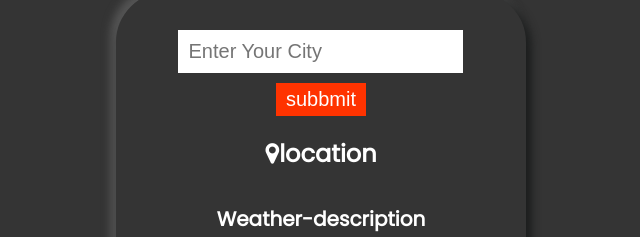
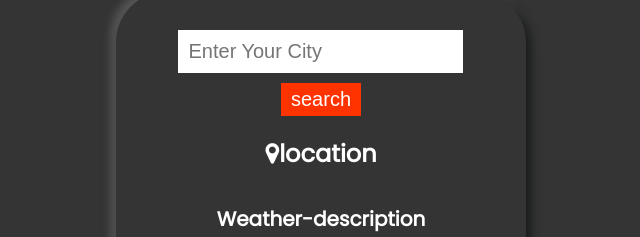
Before and after one commit to mursaleenmk3/weather-App, a plain HTML site: page index.html in a window 1280 px wide. Shown: the part 118-355 px from the top of the page, 319-959 px from the left. Drawn offline with nearby package versions, Linux system fonts and the light colour scheme.

Commit message:
Update index.html

```diff
--- a/index.html
+++ b/index.html
@@ -14,7 +14,7 @@
     <div class="card">
         <div>
             <input type="text" id="city_input" placeholder="Enter Your City">
-            <button id="smb">subbmit</button>
+            <button id="smb">search</button>
         </div>
         <h2><i class="fa fa-map-marker"></i><span id="location">location</span></h2>
         <h5 id="Weather">Weather-description</h5>
```
